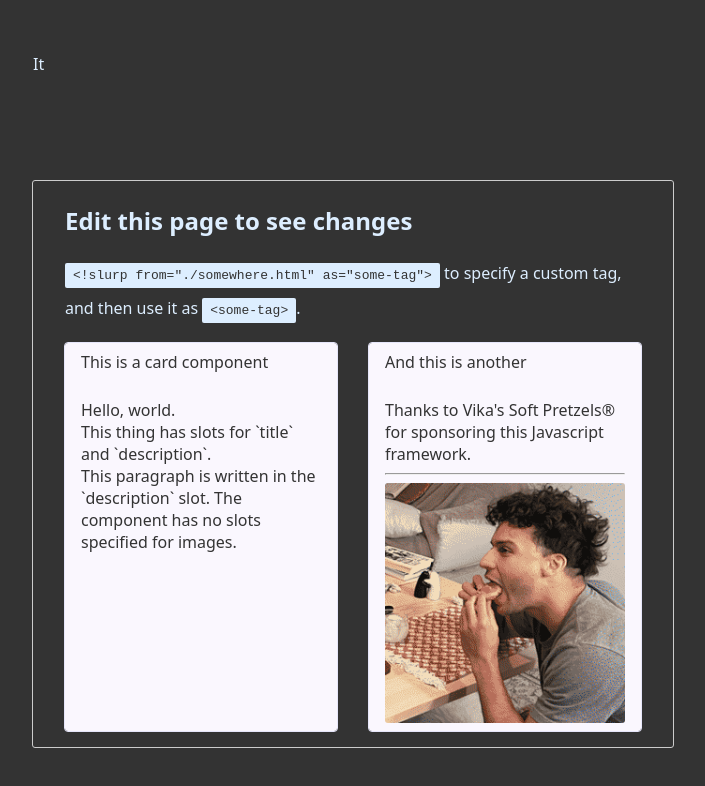
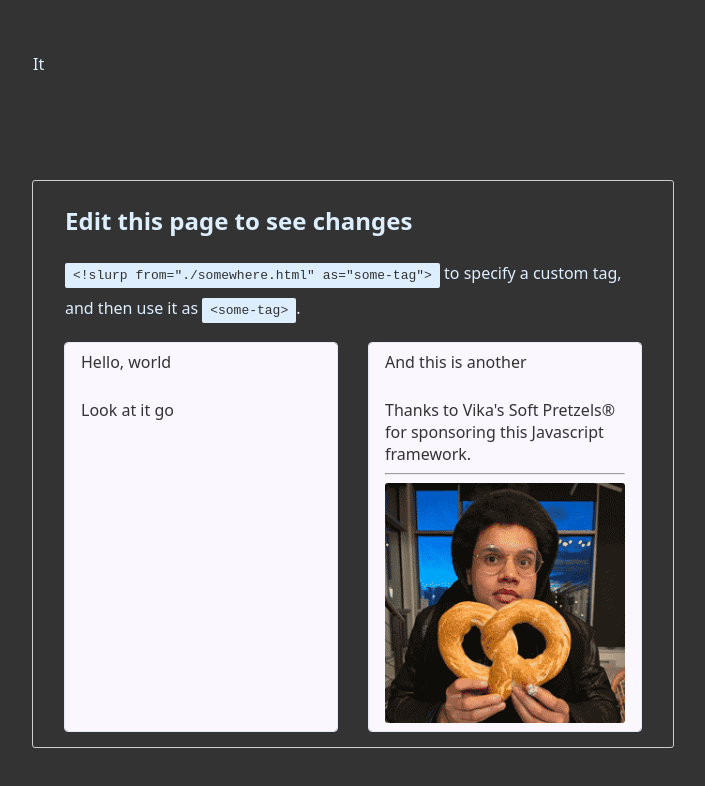
Before and after one commit to cayal/psp, a website: page web/index.html in a window 1280 px wide. Shown: the whole page, without its empty margins (287-992 px from the left). Drawn offline with Linux system fonts and the light colour scheme.

Commit message:
Update README.md

```diff
--- a/web/index.html
+++ b/web/index.html
@@ -75,13 +75,9 @@
            a custom tag, and then use it as <code>&lt;some-tag&gt;</code>.
        </p>
        <section class="cards-wrap">
-           <bar-card class="blue">
-             <span slot="title">This is a card component</span>
-             <span slot="description">Hello, world. <br>
-                This thing has slots for `title` and `description`. <br>
-                This paragraph is written in the `description` slot.
-                The component has no slots specified for images.
-            </span>
+           <bar-card>
+            <span slot="title">Hello, world</span>
+            <span slot="description">Look at it go</span>
            </bar-card>
            <bar-card id="cowboy">
              <span slot="title">And this is another</span>
@@ -89,7 +85,7 @@
                Thanks to Vika's Soft Pretzels® for sponsoring this Javascript framework.
                <hr>
              </span>
-             <img src="pretzel1.png">
+             <img src="pretzel2.png">
            </bar-card>
        </section>
     </section>
```
Also changed, not shown: README.md, 1 other file.
